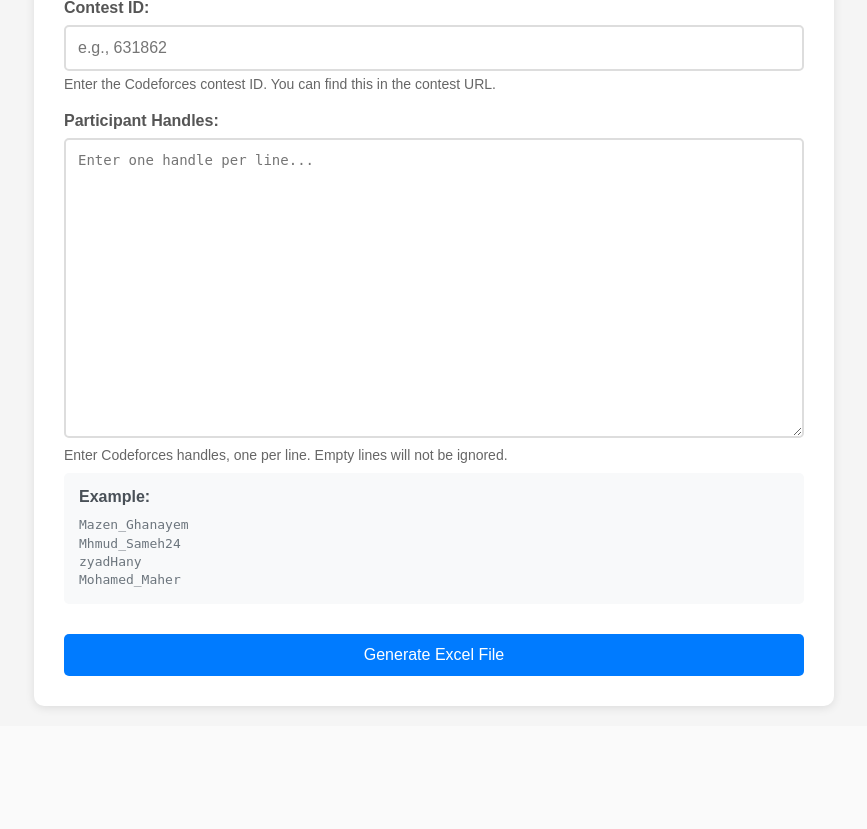
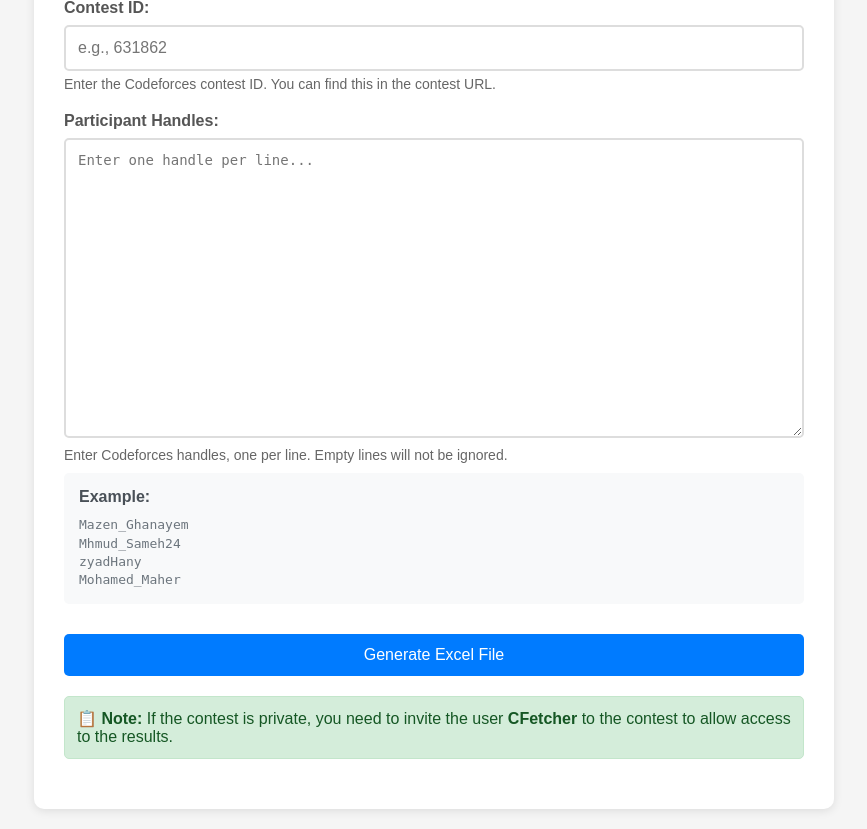
Before and after one commit to Mazen-Ghanaym/Results-Fetcher, a Flask app: page / in a window 1280 px wide. Shown: the part 140-969 px from the top of the page, without its empty margins (206-1073 px from the left). Before the commit the page ends 850 px from the top, so only its background shows below. Run offline with Flask 3, Linux system fonts and the light colour scheme.

Commit message:
update index.html

```diff
--- a/templates/index.html
+++ b/templates/index.html
@@ -189,6 +189,9 @@
         <button type="submit" class="submit-btn" id="submitBtn">
           Generate Excel File
         </button>
+        <div class="alert alert-success" style="margin-top: 20px;">
+          <strong>📋 Note:</strong> If the contest is private, you need to invite the user <strong>CFetcher</strong> to the contest to allow access to the results.
+        </div>
       </form>
     </div>
 
```
